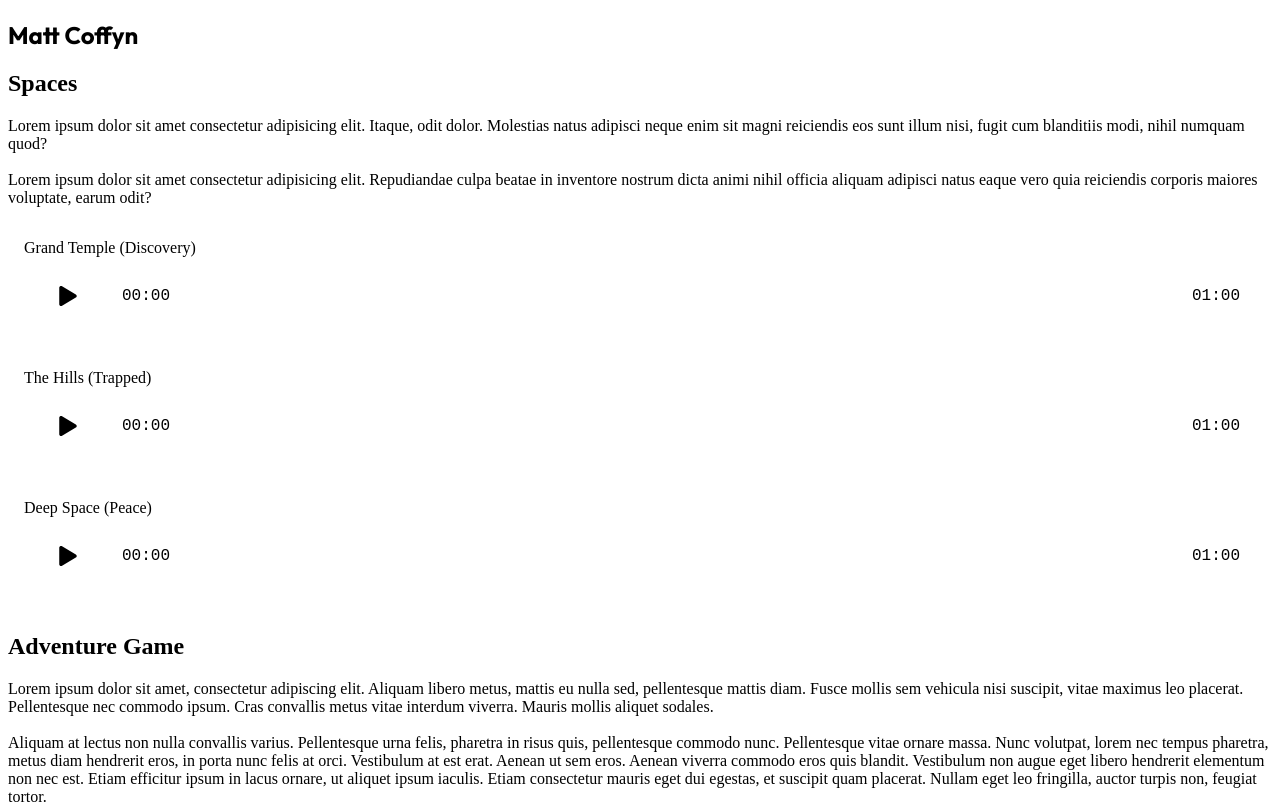
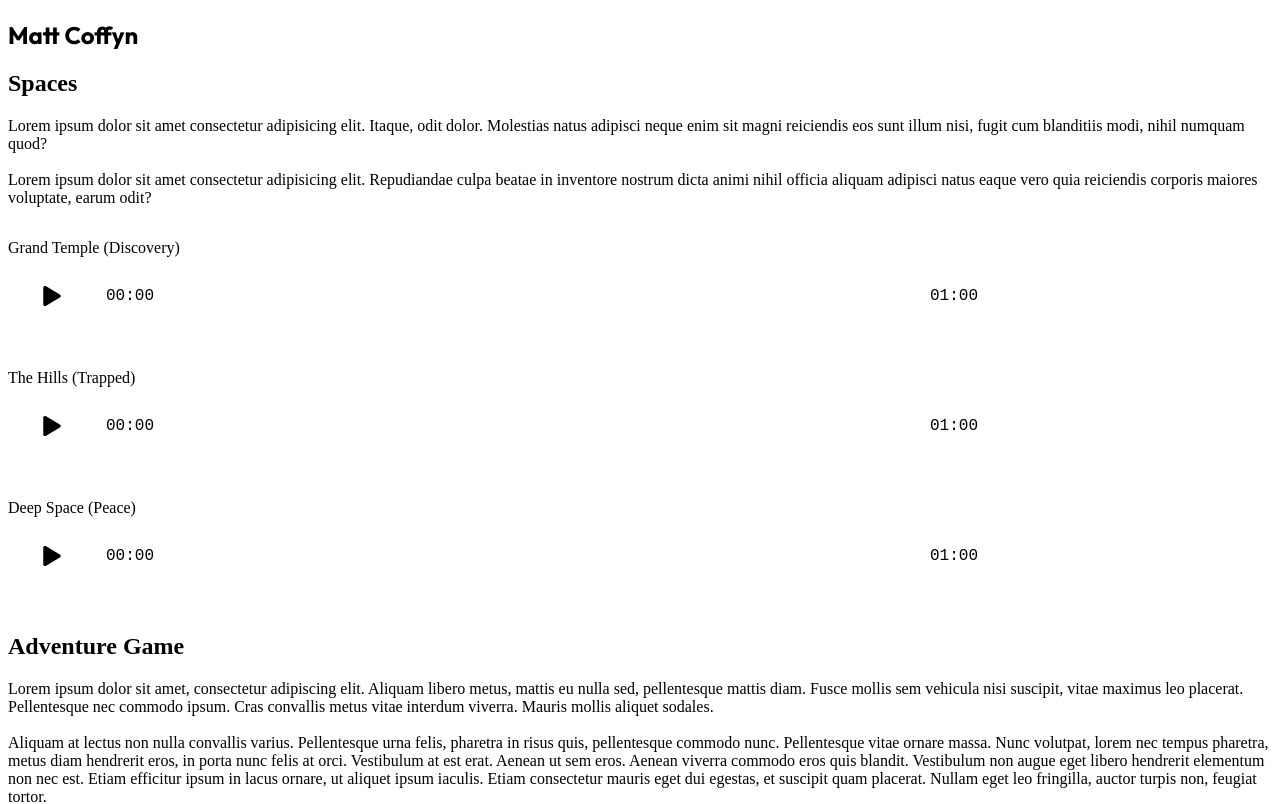
Before and after one commit to mattcoffyn/music-test, a Next.js app: page / in a window 1280 px wide. Shown: the top 804 px of the page. Built offline with nearby package versions, Linux system fonts and the light colour scheme.

Commit message:
more sizes

```diff
--- a/components/Layout.js
+++ b/components/Layout.js
@@ -1,7 +1,7 @@
 export default function Layout({ children }) {
   return (
     <>
-      <main className={`page `}>{children}</main>
+      <main className="page">{children}</main>
     </>
   );
 }
--- a/styles/AudioPlayer.module.css
+++ b/styles/AudioPlayer.module.css
@@ -1,7 +1,9 @@
 .audioPlayer {
+  width: 100%;
+  max-width: 970px;
   display: grid;
   grid-template-columns: auto 1fr;
-  padding: 1rem;
+  padding: 1rem 0;
   margin: 0;
   /* background: var(--highlight1); */
   border-top: 4px solid var(--primary);
@@ -38,10 +40,13 @@
 }
 
 .timeAndProgress {
-  display: grid;
-  grid-template-columns: auto 1fr auto;
-  column-gap: 0.5rem;
-  padding-right: 1rem;
+  display: flex;
+  align-items: center;
+  justify-content: space-between;
+  /* display: grid; */
+  /* grid-template-columns: auto 1fr auto; */
+  /* column-gap: 0.5rem; */
+  /* padding-right: 1rem; */
 }
 
 .currentTime,
@@ -60,8 +65,9 @@
   --seek-before-width: 0;
   height: 100%;
   width: 100%;
-  max-width: 800px;
-  margin: 0 auto;
+  max-width: 650px;
+  /* max-width: 800px; */
+  margin: 0 1rem;
   display: flex;
   align-items: center;
   justify-content: center;
@@ -79,6 +85,7 @@
 }
 
 .progressBar {
+  margin: 0;
   height: 100%;
   width: 100%;
   opacity: 0;
```
Also changed, not shown: styles/globals.css (+37 -15 lines).
